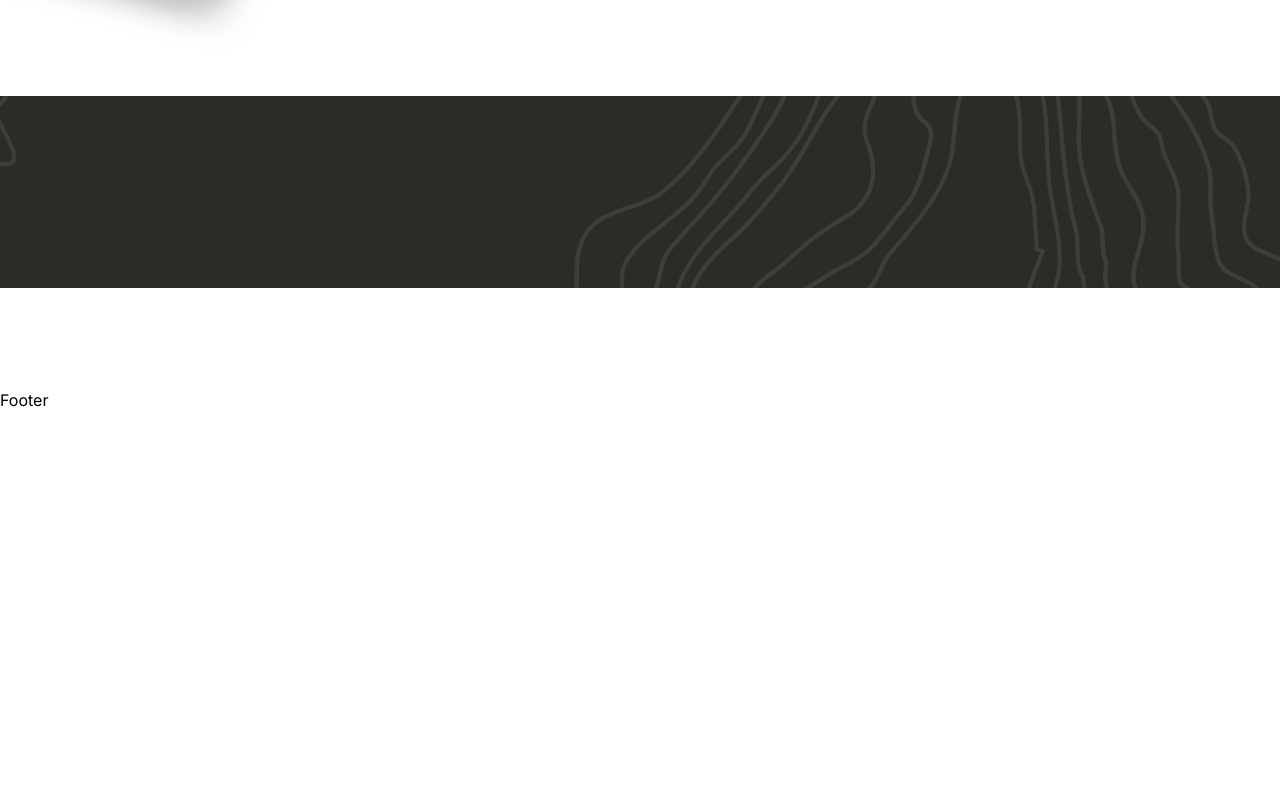
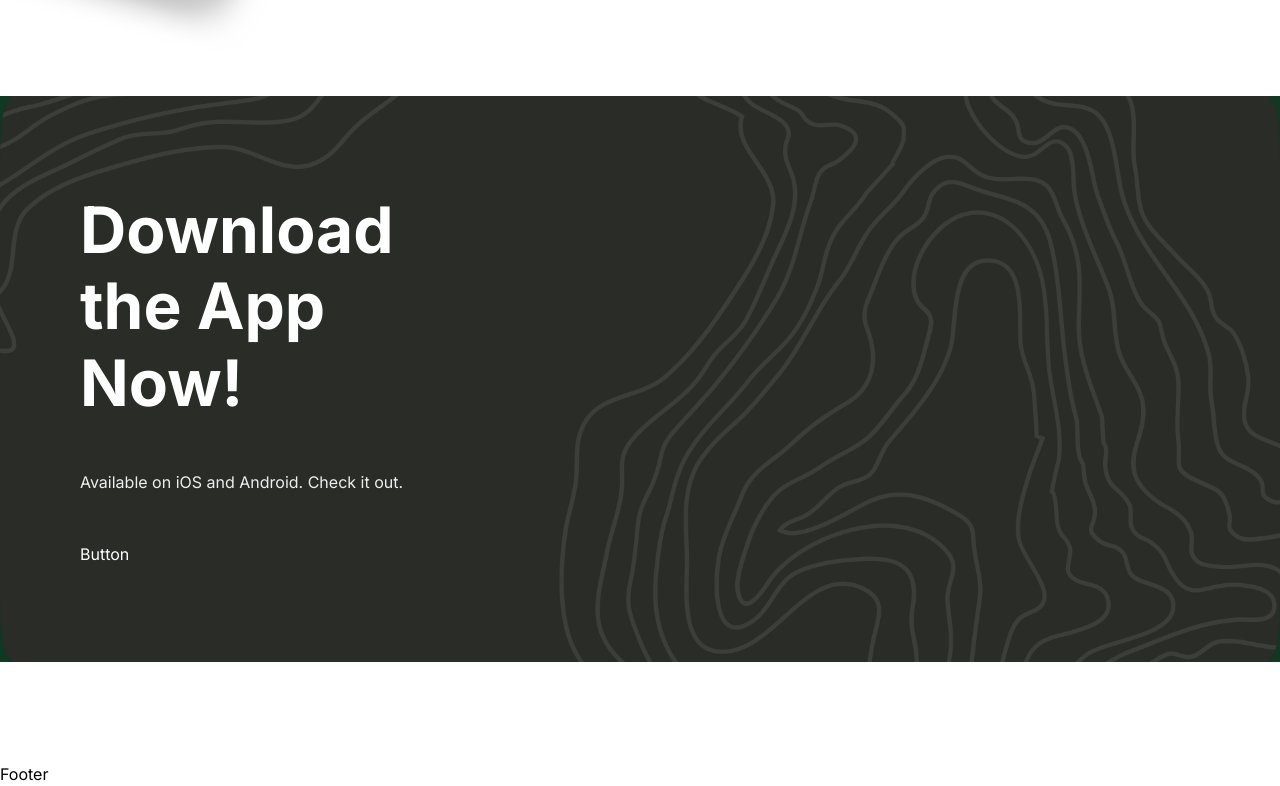
Before and after one commit to eddyK15501/travel-app, a Next.js app: page / in a window 1280 px wide. Shown: the part 3748-4534 px from the top of the page. Before the commit the page ends 4160 px from the top, so only its background shows below. Built offline with nearby package versions, Linux system fonts and the light colour scheme.

Commit message:
Button.tsx - add optional prop for width: 100%; headers for app download section

```diff
--- a/components/Button.tsx
+++ b/components/Button.tsx
@@ -5,13 +5,16 @@ type ButtonProps = {
   title: string;
   icon?: string;
   variant: string;
+  full?: boolean;
 };
 
-const Button = ({ type, title, icon, variant }: ButtonProps) => {
+const Button = ({ type, title, icon, variant, full }: ButtonProps) => {
   return (
     <button
       type={type}
-      className={`flex justify-center gap-3 rounded-full border ${variant}`}
+      className={`flex justify-center gap-3 rounded-full border ${variant} ${
+        full && 'w-full'
+      }`}
     >
       {icon && <Image src={icon} alt={title} width={24} height={24} />}
       <p className='whitespace-nowrap'>{title}</p>
--- a/components/Download.tsx
+++ b/components/Download.tsx
@@ -1,9 +1,19 @@
+import Button from './Button';
+
 const Download = () => {
   return (
-    <section className="flexCenter w-full flex-col pb-[100px]">
-      <div className="get-app"></div>
+    <section className='flexCenter w-full flex-col pb-[100px]'>
+      <div className='get-app'>
+        <div className='z-20 flex w-full flex-1 flex-col items-start justify-center gap-12'>
+          <h2 className="bold-40 lg:bold-64 xl:max-w-[320px]">Download the App Now!</h2>
+          <p className='regular-16 text-gray-10'>Available on iOS and Android. Check it out.</p>
+          <div>
+            Button
+          </div>
+        </div>
+      </div>
     </section>
-  )
-}
+  );
+};
 
-export default Download
+export default Download;
```
